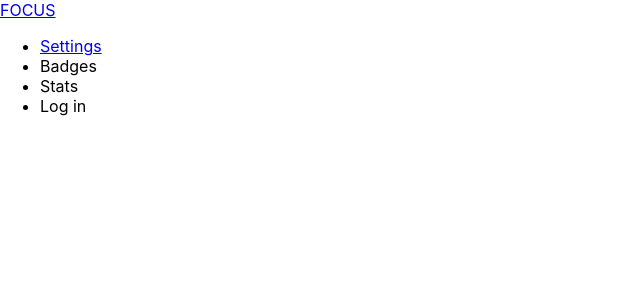
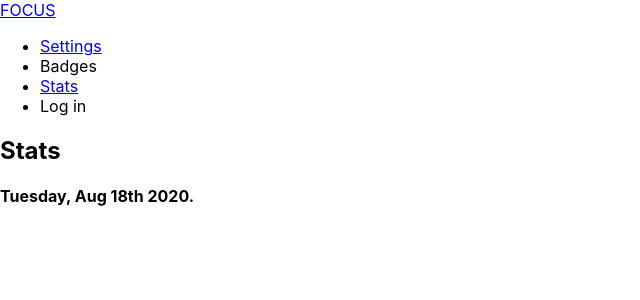
Before and after one commit to aviad777/focus, a React (Create React App) app: page /stats in a window 1280 px wide. Shown: the top 300 px of the page, without its empty margins (0-640 px from the left). Built offline with nearby package versions, Linux system fonts and the light colour scheme; data requests are answered from the project's data file.

Commit message:
31_08_2020

```diff
--- a/src/App.js
+++ b/src/App.js
@@ -2,6 +2,7 @@ import React from 'react';
 import Home from './pages/Home.jsx'
 import Navbar from './components/Navbar.jsx'
 import Settings from './pages/Settings.jsx'
+import Stats from './pages/Stats.jsx'
 import { history } from '../src/history'
 import { Switch, Route, Router } from "react-router-dom";
 import './App.css';
@@ -17,6 +18,7 @@ function App() {
           <Switch>
             <Route path="/" component={Home} exact />
             <Route path="/settings" component={Settings} exact />
+            <Route path="/stats" component={Stats} exact />
           </Switch>
         </Router>
       </Provider>
--- a/src/components/Navbar.jsx
+++ b/src/components/Navbar.jsx
@@ -18,7 +18,7 @@ class Navbar extends Component {
                 <ul>
                     <li><a href="/settings">Settings</a></li>
                     <li>Badges</li>
-                    <li>Stats</li>
+                    <li><a href="/stats">Stats</a></li>
                     <li>Log in</li>
                 </ul>
             </div>
--- /dev/null
+++ b/src/pages/Stats.jsx
@@ -0,0 +1,45 @@
+import React, { Component } from 'react'
+import { connect } from 'react-redux';
+import { loadUsers, login } from '../actions/UserActions.js';
+import moment from 'moment';
+
+class Settings extends Component {
+    async componentDidMount() {
+
+    }
+
+    daily_summary = () => {
+
+
+        return <div>
+            <h4>{moment().format('dddd')}, {moment().format("MMM Do YYYY")}.</h4>
+
+
+        </div>
+    }
+
+    render() {
+        return (
+            <div>
+                <h2>Stats</h2>
+                {this.daily_summary()}
+
+
+
+            </div>
+        )
+    }
+}
+
+const mapStateToProps = state => {
+    return {
+        users: state.user.users,
+        loggedInUser: state.user.loggedInUser
+    };
+};
+const mapDispatchToProps = {
+    loadUsers,
+    login
+};
+
+export default connect(mapStateToProps, mapDispatchToProps)(Settings);
```
